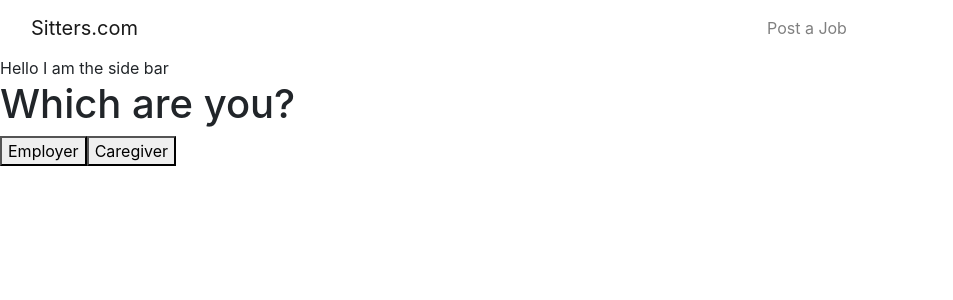
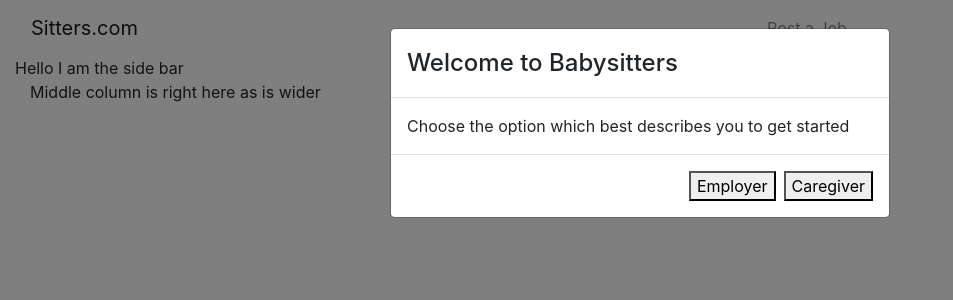
Before and after one commit to rpdecks/babysitter-frontend, a React (Create React App) app: page / in a window 1280 px wide. Shown: the top 300 px of the page, without its empty margins (0-953 px from the left). Built offline with nearby package versions, Linux system fonts and the light colour scheme.

Commit message:
login modal working

```diff
--- a/package.json
+++ b/package.json
@@ -10,6 +10,7 @@
     "react": "^16.13.1",
     "react-bootstrap": "^1.0.1",
     "react-dom": "^16.13.1",
+    "react-modal": "^3.11.2",
     "react-redux": "^7.2.0",
     "react-router": "^5.2.0",
     "react-router-dom": "^5.2.0",
--- a/src/App.js
+++ b/src/App.js
@@ -1,19 +1,20 @@
 import React from 'react';
-import { BrowserRouter, Route, Switch } from 'react-router-dom'
-import { Col, Row } from 'react-bootstrap'
+import { BrowserRouter, Route, Switch, Link } from 'react-router-dom'
+import { Col, Container, Row } from 'react-bootstrap'
 import { connect } from 'react-redux'
 import Welcome from './components/Welcome'
 import Dashboard from './components/Dashboard'
 import LoginForm from './components/LoginForm'
 import Appbar from './components/Appbar'
+import { Modal, Button } from 'react-bootstrap'
 
 class App extends React.Component {
 
   componentDidMount() {
     if (localStorage.getItem('auth_token')) {
-      this.props.dispatch({type: 'SET_LOGIN_STATUS', isLoggedIn: true})
+      this.props.setLoginStatus(true)
     } else {
-      this.props.dispatch({type: 'SET_LOGIN_STATUS', isLoggedIn: false})
+      this.props.setLoginStatus(false)
     }
   }
 
@@ -28,11 +29,15 @@ class App extends React.Component {
   render() {
     return (
       <>
+        <BrowserRouter>
           <Appbar />
+          <Container fluid >
             <Col xs={2} >
               <Row>Hello I am the side bar</Row>
             </Col>
-        <BrowserRouter>
+            <Col xs={8}>
+              Middle column is right here as is wider
+            </Col>
             <Switch>
               <Route exact path='/'>
                 {this.selectFirstPage()}
@@ -41,6 +46,7 @@ class App extends React.Component {
                 {this.selectFirstPage()}
               </Route>
             </Switch>
+          </Container>
         </BrowserRouter>
       </>
     );
@@ -54,4 +60,11 @@ const mapStateToProps = state => {
   }
 }
 
-export default connect(mapStateToProps)(App);
+const mapDispatchToProps = dispatch => {
+  return {
+      setUserType: (userType) => dispatch({ type: 'SET_USER_TYPE', userType: userType}),
+      setLoginStatus: (status) => dispatch({type: 'SET_LOGIN_STATUS', isLoggedIn: status})
+  }
+}
+
+export default connect(mapStateToProps, mapDispatchToProps)(App);
--- a/src/components/Dashboard.js
+++ b/src/components/Dashboard.js
@@ -1,27 +1,11 @@
 import React from 'react'
-import { Link } from 'react-router-dom'
 import { connect } from 'react-redux'
 
 function Dashboard(props) {
 
-    function handleLogout() {
-        localStorage.removeItem('auth_token');
-        props.setLoginStatus(false)
-    }
     return (
         <>
-
-
-
-
-
-
             <h1>Hello dashboard</h1>
-            <Link to="/" onClick={() => handleLogout()}>
-            <button type="button">
-                Logout
-            </button>
-            </Link>
         </>
     )
 }
--- a/src/components/Welcome.js
+++ b/src/components/Welcome.js
@@ -1,11 +1,23 @@
 import React from 'react'
 import { Link } from 'react-router-dom'
 import { connect } from 'react-redux'
+import { Modal, Button } from 'react-bootstrap'
 
 function Welcome(props) {
+
     return (
-        <>
-        <h1>Which are you?</h1>
+        <Modal
+            show={!props.userType}
+            backdrop="static"
+            keyboard={false}
+        >
+            <Modal.Header>
+                <Modal.Title>Welcome to Babysitters</Modal.Title>
+            </Modal.Header>
+            <Modal.Body>
+                Choose the option which best describes you to get started
+            </Modal.Body>
+            <Modal.Footer>
                 <Link to="/login" onClick={() => props.setUserType('employer')}>
                     <button type="button">
                         Employer
@@ -16,8 +28,15 @@ function Welcome(props) {
                         Caregiver
                     </button>
                 </Link>
-        </>
+            </Modal.Footer>
+        </Modal>
     )
+}
+
+const mapStateToProps = state => {
+    return {
+        userType: state.userReducer.userType
+    }
 }
 
 const mapDispatchToProps = dispatch => {
@@ -26,4 +45,4 @@ const mapDispatchToProps = dispatch => {
     }
 }
 
-export default connect(null, mapDispatchToProps)(Welcome);
+export default connect(mapStateToProps, mapDispatchToProps)(Welcome);
--- a/src/reducers/userReducer.js
+++ b/src/reducers/userReducer.js
@@ -1,4 +1,4 @@
-export default function userReducer(state = {}, action) {
+export default function userReducer(state = {userType: null}, action) {
     switch (action.type) {
       case 'SET_USER_TYPE':
         return { ...state,
```
Also changed, not shown: 1 other file (tests, documents, lock files or other folders). Lines whose indentation alone changed are shown as unchanged.
